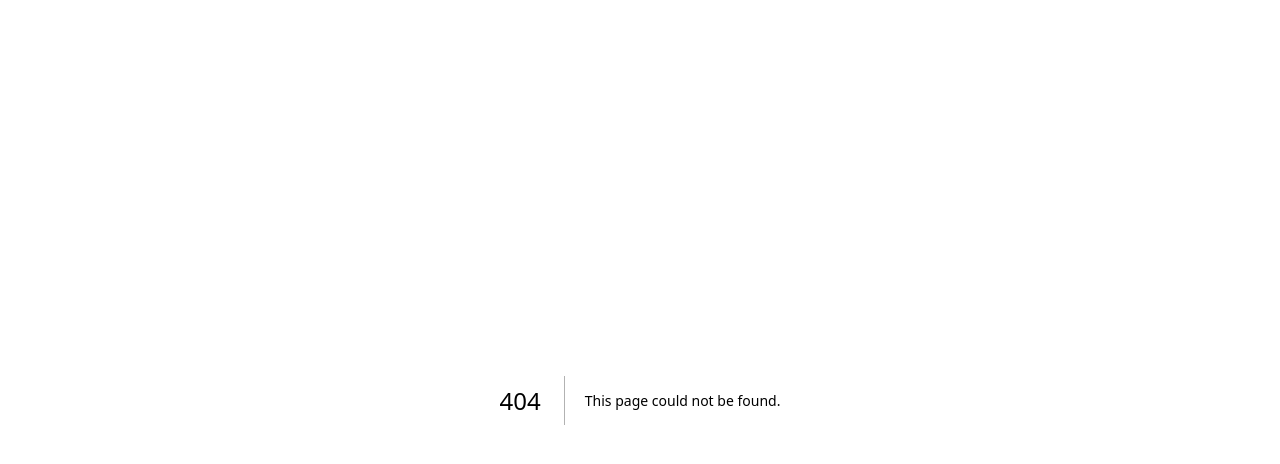
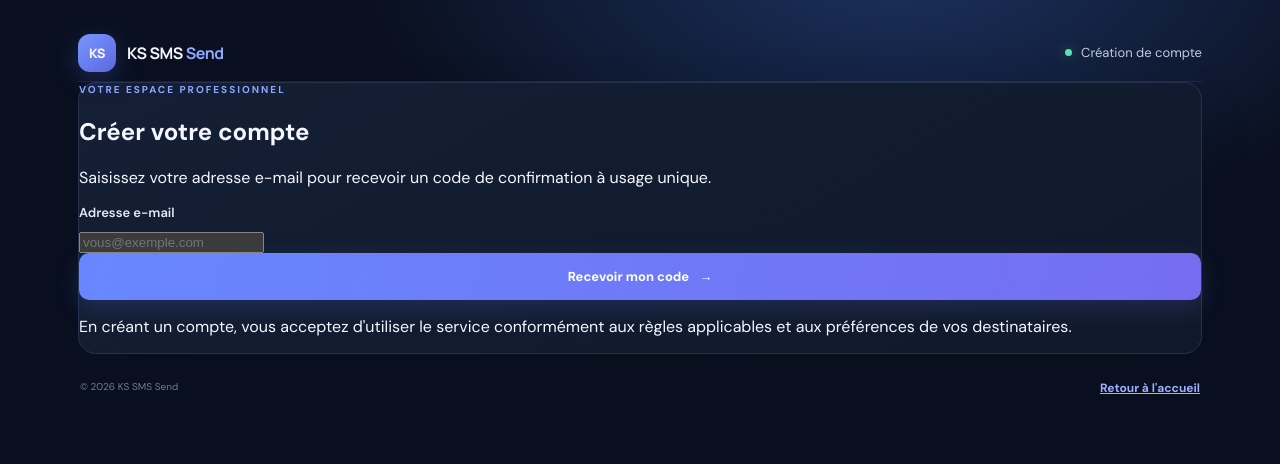
Before and after one commit to sesmanelebiicrouge/KS-SMS-send-, a Next.js app: page /register in a window 1280 px wide. Before the commit this address had no page. Shown: the top 464 px of the page. Built offline with nearby package versions, Linux system fonts and the light colour scheme.

Commit message:
feat: add email OTP registration and verification

```diff
--- /dev/null
+++ b/app/register/page.tsx
@@ -0,0 +1,129 @@
+"use client";
+
+import { FormEvent, useState } from "react";
+import Link from "next/link";
+import { createClient } from "@/lib/supabase/client";
+
+type Stage = "email" | "otp";
+
+export default function RegisterPage() {
+  const [email, setEmail] = useState("");
+  const [token, setToken] = useState("");
+  const [stage, setStage] = useState<Stage>("email");
+  const [busy, setBusy] = useState(false);
+  const [notice, setNotice] = useState<{ kind: "success" | "error"; text: string } | null>(null);
+
+  async function requestCode(event: FormEvent<HTMLFormElement>) {
+    event.preventDefault();
+    setNotice(null);
+    const normalizedEmail = email.trim().toLowerCase();
+    if (!/^[^\s@]+@[^\s@]+\.[^\s@]+$/.test(normalizedEmail)) {
+      setNotice({ kind: "error", text: "Saisissez une adresse e-mail valide." });
+      return;
+    }
+
+    setBusy(true);
+    try {
+      const supabase = createClient();
+      const { error } = await supabase.auth.signInWithOtp({
+        email: normalizedEmail,
+        options: { shouldCreateUser: true },
+      });
+      if (error) throw error;
+      setEmail(normalizedEmail);
+      setStage("otp");
+      setNotice({ kind: "success", text: "Si cette adresse peut recevoir un code, consultez votre boîte mail et vos courriers indésirables." });
+    } catch (error) {
+      setNotice({ kind: "error", text: error instanceof Error ? error.message : "Impossible d'envoyer le code. Réessayez plus tard." });
+    } finally {
+      setBusy(false);
+    }
+  }
+
+  async function verifyCode(event: FormEvent<HTMLFormElement>) {
+    event.preventDefault();
+    setNotice(null);
+    const cleanToken = token.replace(/\s/g, "");
+    if (!/^\d{6,8}$/.test(cleanToken)) {
+      setNotice({ kind: "error", text: "Entrez le code numérique reçu par e-mail." });
+      return;
+    }
+
+    setBusy(true);
+    try {
+      const supabase = createClient();
+      const { error } = await supabase.auth.verifyOtp({
+        email: email.trim().toLowerCase(),
+        token: cleanToken,
+        type: "email",
+      });
+      if (error) throw error;
+      setNotice({ kind: "success", text: "Adresse e-mail confirmée. Votre session est ouverte." });
+      window.location.assign("/");
+    } catch (error) {
+      setNotice({ kind: "error", text: error instanceof Error ? error.message : "Code invalide ou expiré. Demandez un nouveau code." });
+    } finally {
+      setBusy(false);
+    }
+  }
+
+  async function resendCode() {
+    setNotice(null);
+    setBusy(true);
+    try {
+      const supabase = createClient();
+      const { error } = await supabase.auth.signInWithOtp({
+        email: email.trim().toLowerCase(),
+        options: { shouldCreateUser: true },
+      });
+      if (error) throw error;
+      setNotice({ kind: "success", text: "Si l'adresse est autorisée, un nouveau code a été demandé. Vérifiez votre boîte mail." });
+    } catch (error) {
+      setNotice({ kind: "error", text: error instanceof Error ? error.message : "Impossible de renvoyer le code pour le moment." });
+    } finally {
+      setBusy(false);
+    }
+  }
+
+  return (
+    <main className="shell authShell">
+      <header className="topbar">
+        <Link className="brand" href="/" aria-label="KS SMS Send accueil">
+          <span className="brandIcon">KS</span><span>KS SMS <b>Send</b></span>
+        </Link>
+        <span className="environment"><i /> Création de compte</span>
+      </header>
+      <section className="authCard panel">
+        <p className="eyebrow">VOTRE ESPACE PROFESSIONNEL</p>
+        <h1>{stage === "email" ? "Créer votre compte" : "Confirmez votre e-mail"}</h1>
+        <p className="authDescription">
+          {stage === "email"
+            ? "Saisissez votre adresse e-mail pour recevoir un code de confirmation à usage unique."
+            : <>Un code a été demandé pour <strong>{email}</strong>. Saisissez-le ci-dessous pour confirmer votre adresse.</>}
+        </p>
+
+        {stage === "email" ? (
+          <form onSubmit={requestCode}>
+            <label htmlFor="email">Adresse e-mail</label>
+            <input className="authInput" id="email" type="email" autoComplete="email" required maxLength={254} value={email} onChange={(event) => setEmail(event.target.value)} placeholder="vous@exemple.com" />
+            <button className="primaryButton authButton" type="submit" disabled={busy}>{busy ? "Envoi en cours…" : "Recevoir mon code"} {!busy && <span aria-hidden="true">→</span>}</button>
+          </form>
+        ) : (
+          <form onSubmit={verifyCode}>
+            <label htmlFor="otp">Code de confirmation</label>
+            <input className="authInput otpInput" id="otp" inputMode="numeric" autoComplete="one-time-code" required maxLength={8} value={token} onChange={(event) => setToken(event.target.value.replace(/\D/g, ""))} placeholder="123456" />
+            <button className="primaryButton authButton" type="submit" disabled={busy}>{busy ? "Vérification…" : "Confirmer mon e-mail"}</button>
+            <div className="authActions">
+              <button className="textButton" type="button" disabled={busy} onClick={resendCode}>Renvoyer un code</button>
+              <button className="textButton" type="button" disabled={busy} onClick={() => { setStage("email"); setToken(""); setNotice(null); }}>Modifier l'e-mail</button>
+            </div>
+          </form>
+        )}
+
+        {notice && <div className={"notice " + notice.kind} role="status" aria-live="polite">{notice.text}</div>}
+        <p className="authFoot">En créant un compte, vous acceptez d'utiliser le service conformément aux règles applicables et aux préférences de vos destinataires.</p>
+      </section>
+      <footer><span>© {new Date().getFullYear()} KS SMS Send</span><Link className="textButton" href="/">Retour à l'accueil</Link></footer>
+    </main>
+  );
+}
```
